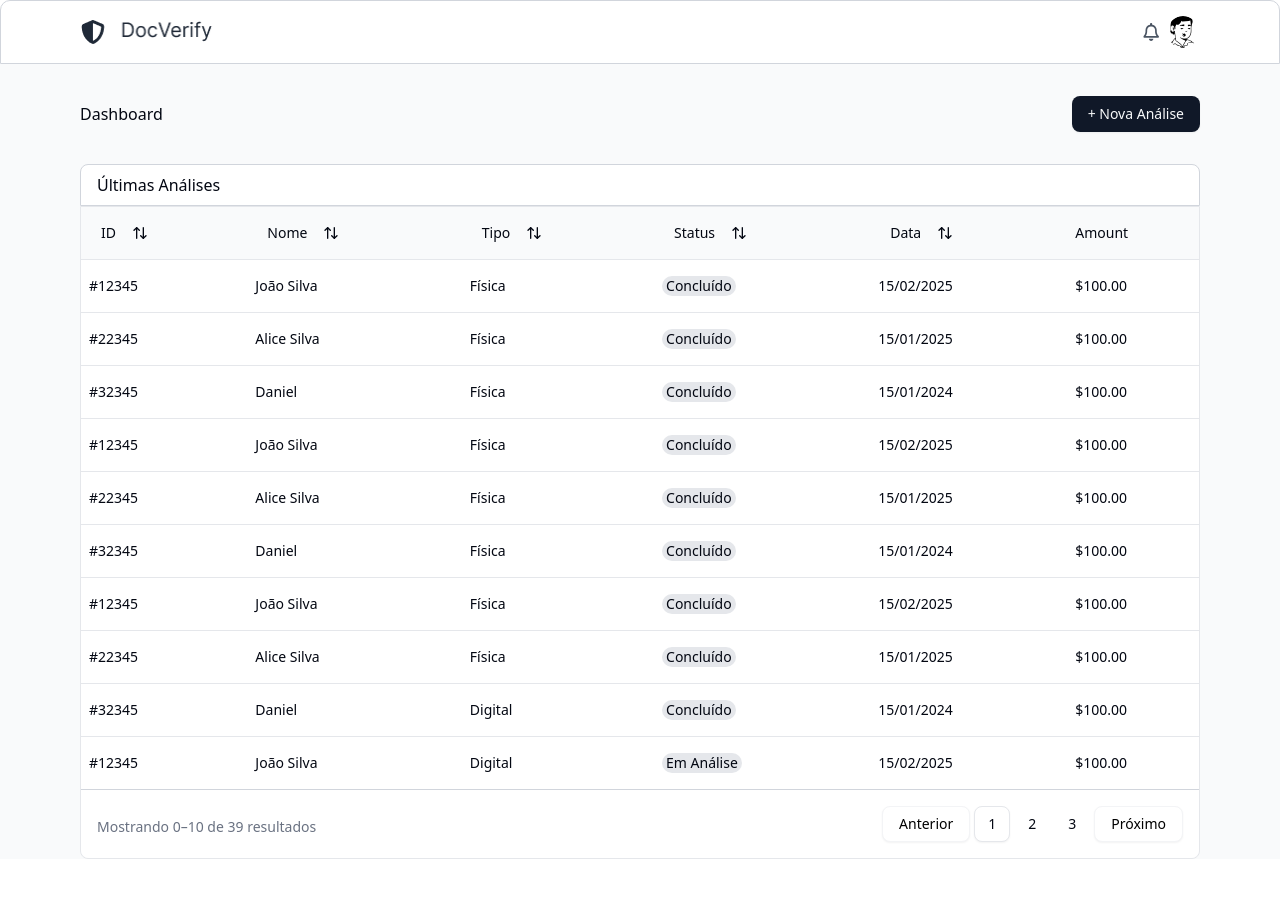
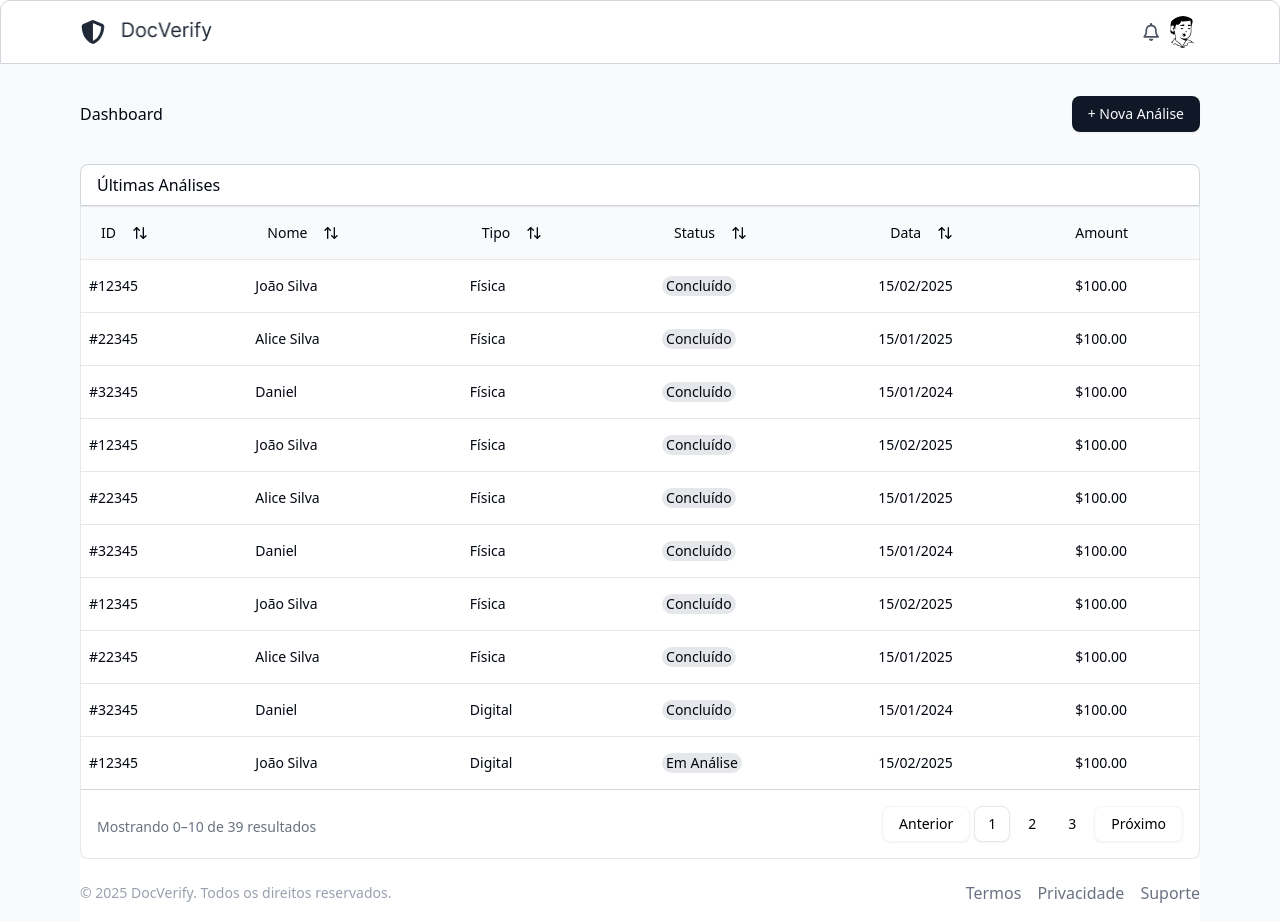
Before and after one commit to inovacao-serur/serur-validacao-laudo, a Next.js app: page /pages/dashboard in a window 1280 px wide. Before the commit the page ends 859 px from the top, so only its background shows below. Built offline with nearby package versions, Linux system fonts and the light colour scheme.

Commit message:
add: footer dashboard

```diff
--- a/src/app/pages/dashboard/page.js
+++ b/src/app/pages/dashboard/page.js
@@ -347,6 +347,18 @@ export default async function Dashboard() {
                     <DataTable columns={columns} data={data} />
                 </div>
 
+                <footer className="flex justify-between bg-white text-gray-500 gap-2.5 items-center pt-1.5">
+                    <p className="text-sm text-gray-400">
+                        © 2025 DocVerify. Todos os direitos reservados.
+                    </p>
+
+                    <ul className="text-sm sm:flex gap-4 mt-4 font-normal sm:text-base mb-4 cursor-pointer">
+                        <li>Termos</li>
+                        <li>Privacidade</li>
+                        <li>Suporte</li>
+                    </ul>
+                </footer>
+
 
 
             </section>
```
